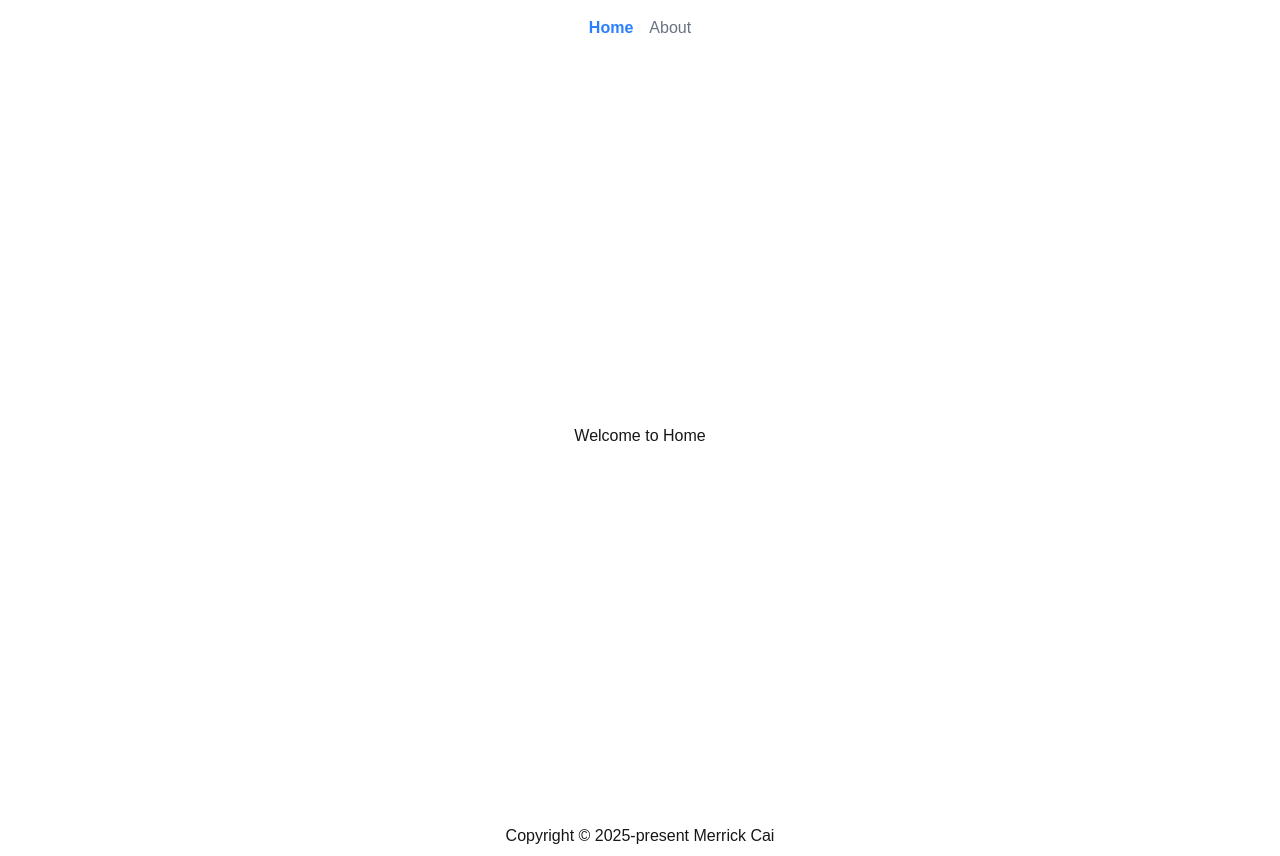
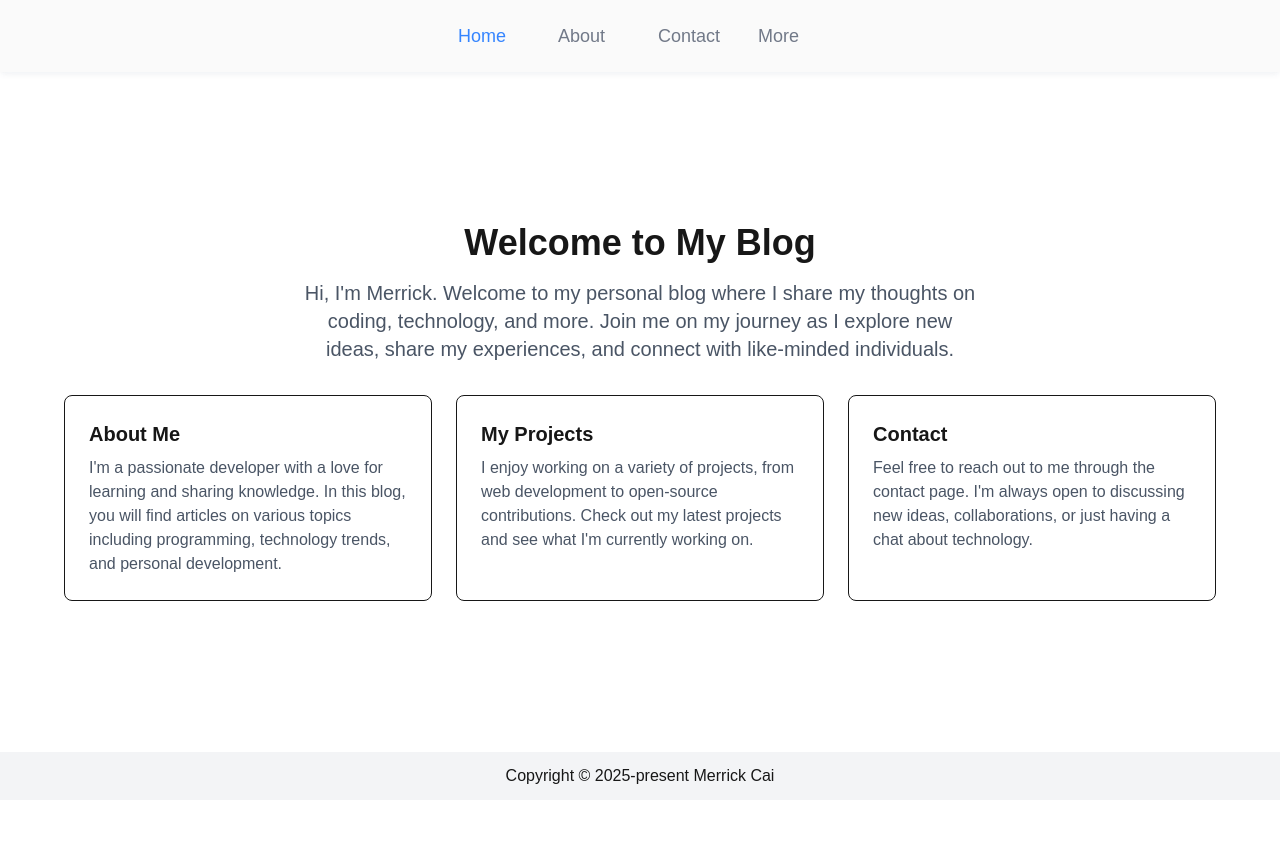
Before and after one commit to MerrickCai/sky-ladder, a Next.js app: page / in a window 1280 px wide. After the commit the page ends 800 px from the top, so only its background shows below. Built offline with nearby package versions, Linux system fonts and the light colour scheme.

Commit message:
Enhance About page with tech stack details, add Footer component, and improve Navbar with additional links; update Home page content and layout

```diff
--- a/app/about/page.tsx
+++ b/app/about/page.tsx
@@ -2,9 +2,30 @@
 
 export default function About() {
   return (
-    <main className="flex flex-col items-center justify-center min-h-screen gap-1">
-      <h1 className="text-2xl font-bold text-red-500 ">About</h1>
-      <p>Built by React and Next.js</p>
-    </main>
+    <div className="flex flex-col h-auto flex-grow items-center justify-center px-4">
+      <h2 className="text-2xl font-semibold text-gray-700">🛠 Tech Stack</h2>
+      <ul>
+        <li>
+          ⚡ <span className="font-bold">Next.js</span> – React framework for
+          optimized performance
+        </li>
+        <li>
+          ⚛️ <span className="font-bold">React</span> – Modern UI development
+          with great DX
+        </li>
+        <li>
+          🏗 <span className="font-bold">TypeScript</span> – Type-safe code for
+          scalability and maintainability
+        </li>
+        <li>
+          🎨 <span className="font-bold">Tailwind CSS</span> – Utility-first
+          styling for flexibility and responsiveness
+        </li>
+        <li>
+          ☁️ <span className="font-bold">Vercel</span> – Fast and reliable
+          deployment
+        </li>
+      </ul>
+    </div>
   );
 }
--- /dev/null
+++ b/app/components/Footer.tsx
@@ -0,0 +1,7 @@
+export default function Footer() {
+  return (
+    <footer className="text-center p-2 w-full bg-gray-100 text-md h-12 flex items-center justify-center">
+      <p>Copyright © 2025-present Merrick Cai</p>
+    </footer>
+  );
+}
--- a/app/components/Navbar.tsx
+++ b/app/components/Navbar.tsx
@@ -5,25 +5,37 @@ import Link from "next/link";
 
 export default function Navbar() {
   const pathname = usePathname();
+  const isSelected = (path: string) => {
+    return pathname === path ? "text-blue-500" : "text-gray-500";
+  };
+  const commonClasses =
+    "text-lg hover:text-blue-500 p-2 rounded-lg transition-all duration-500 w-20";
 
   return (
-    <nav className="flex justify-center gap-4 p-4 items-center">
-      <Link
-        href="/"
-        className={
-          pathname === "/" ? "font-bold text-blue-500" : "text-gray-500"
-        }
-      >
+    <header className="bg-zinc-50 shadow-md shadow-gray-100 backdrop-blur-xl sticky top-0 z-10 w-full h-18 opacity-95">
+      <nav className="w-full h-full flex flex-row justify-center gap-5 p-4 items-center">
+        <Link href="/" className={`${isSelected("/")} ${commonClasses}`}>
           Home
         </Link>
         <Link
           href="/about"
-        className={
-          pathname === "/about" ? "font-bold text-blue-500" : "text-gray-500"
-        }
+          className={`${isSelected("/about")} ${commonClasses}`}
         >
           About
         </Link>
+        <Link
+          href="/contact"
+          className={`${isSelected("/contact")} ${commonClasses}`}
+        >
+          Contact
+        </Link>
+        <Link
+          href="/services"
+          className={`${isSelected("/services")} ${commonClasses}`}
+        >
+          More
+        </Link>
       </nav>
+    </header>
   );
 }
--- a/app/layout.tsx
+++ b/app/layout.tsx
@@ -3,6 +3,7 @@ import { Geist, Geist_Mono } from "next/font/google";
 import "./globals.css";
 import { SpeedInsights } from "@vercel/speed-insights/next";
 import Navbar from "@/components/Navbar";
+import Footer from "@/components/Footer";
 
 const geistSans = Geist({
   variable: "--font-geist-sans",
@@ -15,8 +16,8 @@ const geistMono = Geist_Mono({
 });
 
 export const metadata: Metadata = {
-  title: "Create Next App",
-  description: "Generated by create next app",
+  title: "Sky Ladder",
+  description: "A Personal Blog",
 };
 
 export default function RootLayout({
@@ -29,9 +30,13 @@ export default function RootLayout({
       <body
         className={`${geistSans.variable} ${geistMono.variable} antialiased`}
       >
+        <div className="flex flex-col min-h-screen w-screen">
+          <Navbar />
+          <main className="flex-grow flex">{children}</main>
+          <Footer />
+        </div>
+
         <SpeedInsights />
-        <Navbar />
-        {children}
       </body>
     </html>
   );
--- a/app/page.tsx
+++ b/app/page.tsx
@@ -2,14 +2,40 @@
 
 export default function Home() {
   return (
-    <div className="flex flex-col min-h-screen">
-      <main className="flex flex-col flex-grow items-center justify-center">
-        <h1>Welcome to Home</h1>
-      </main>
+    <div className="flex flex-col h-auto flex-grow items-center justify-center px-4">
+      <h1 className="text-4xl font-bold mb-4">Welcome to My Blog</h1>
+      <p className="text-xl text-gray-600 mb-8 text-center max-w-2xl">
+        Hi, I'm Merrick. Welcome to my personal blog where I share my thoughts
+        on coding, technology, and more. Join me on my journey as I explore new
+        ideas, share my experiences, and connect with like-minded individuals.
+      </p>
 
-      <footer className="text-center p-2">
-        Copyright © 2025-present Merrick Cai
-      </footer>
+      <div className="grid grid-cols-1 md:grid-cols-2 lg:grid-cols-3 gap-6 max-w-6xl">
+        <section className="p-6 border rounded-lg hover:shadow-lg transition-shadow">
+          <h2 className="text-xl font-semibold mb-2">About Me</h2>
+          <p className="text-gray-600">
+            I'm a passionate developer with a love for learning and sharing
+            knowledge. In this blog, you will find articles on various topics
+            including programming, technology trends, and personal development.
+          </p>
+        </section>
+        <section className="p-6 border rounded-lg hover:shadow-lg transition-shadow">
+          <h2 className="text-xl font-semibold mb-2">My Projects</h2>
+          <p className="text-gray-600">
+            I enjoy working on a variety of projects, from web development to
+            open-source contributions. Check out my latest projects and see what
+            I'm currently working on.
+          </p>
+        </section>
+        <section className="p-6 border rounded-lg hover:shadow-lg transition-shadow">
+          <h2 className="text-xl font-semibold mb-2">Contact</h2>
+          <p className="text-gray-600">
+            Feel free to reach out to me through the contact page. I'm always
+            open to discussing new ideas, collaborations, or just having a chat
+            about technology.
+          </p>
+        </section>
+      </div>
     </div>
   );
 }
```
Lines whose indentation alone changed are shown as unchanged.
